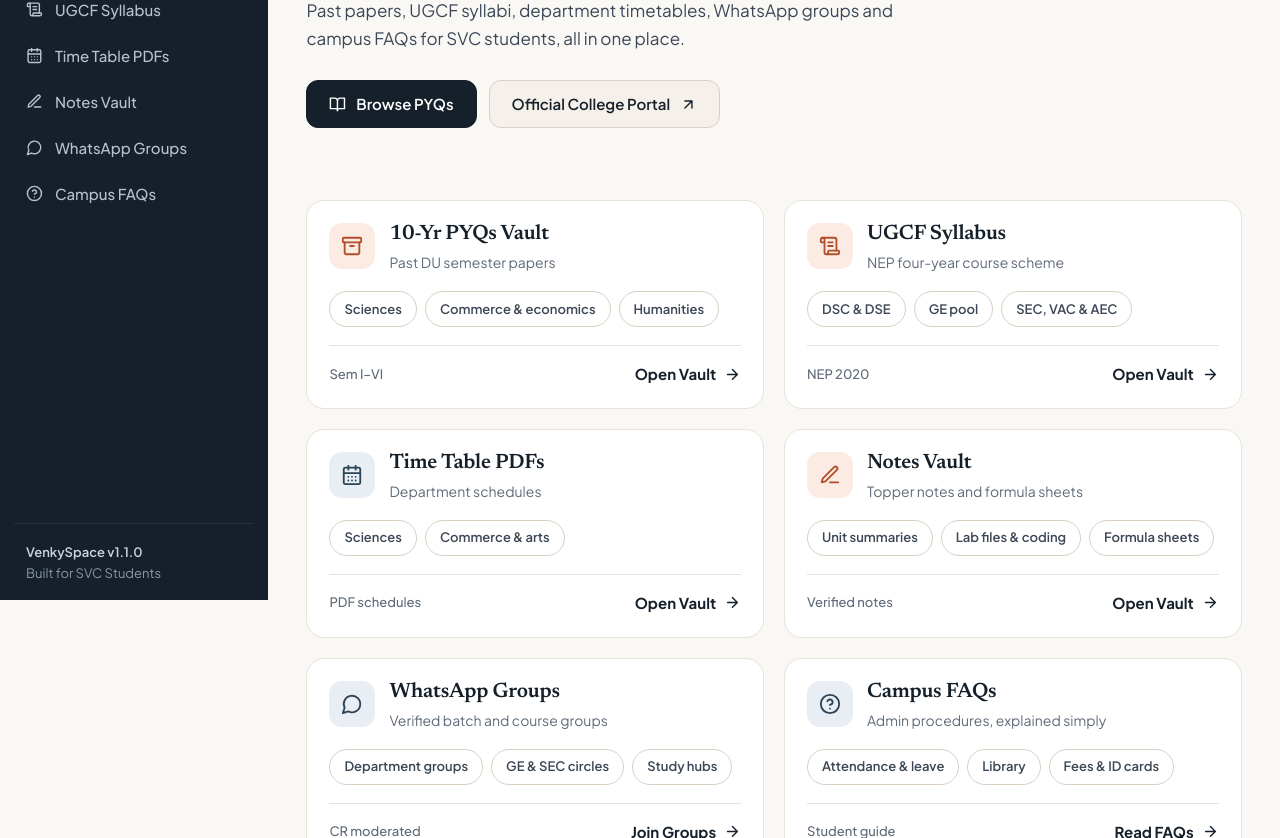
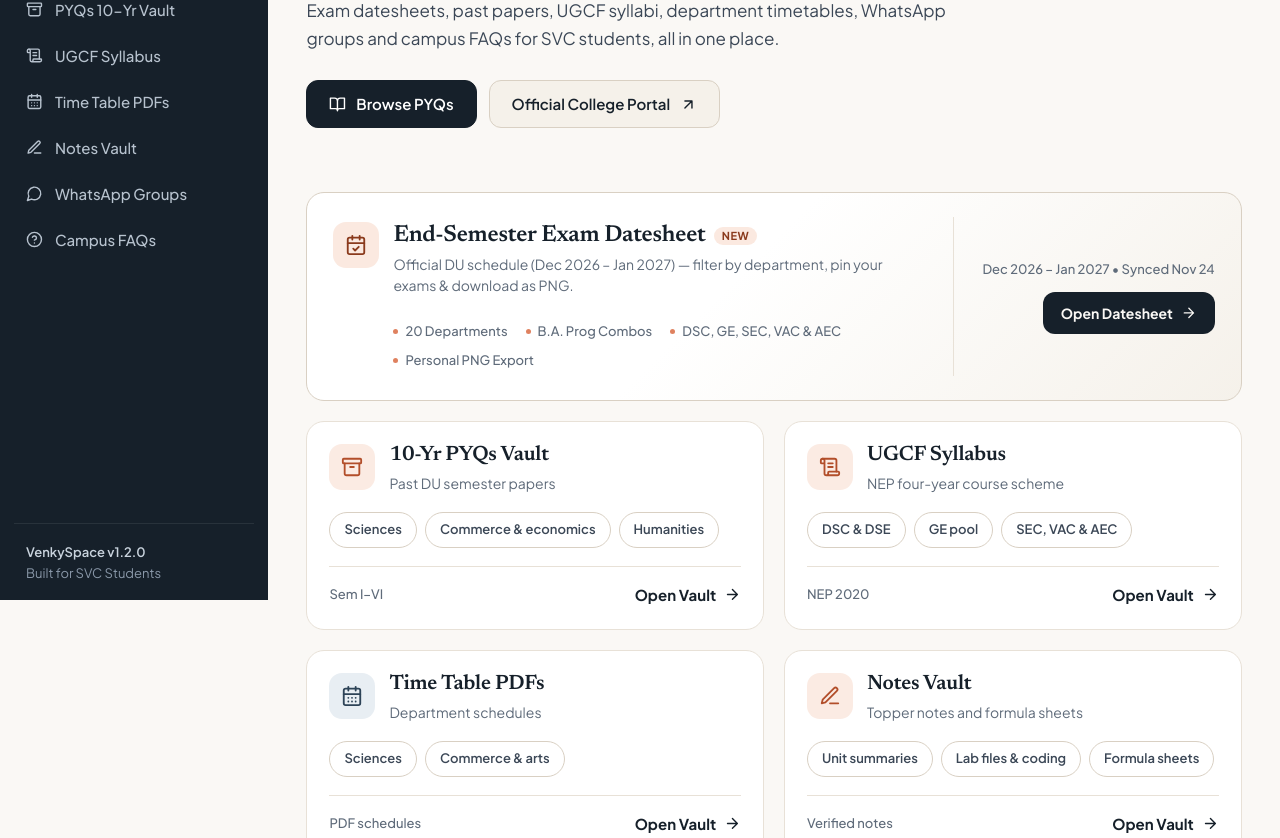
Before and after one commit to VenkySpace/VenkySpace, a plain HTML site: page index.html in a window 1280 px wide. Shown: the part 200-1038 px from the top of the page. Drawn offline with Linux system fonts and the light colour scheme.

Commit message:
Add files via upload

```diff
--- a/index.html
+++ b/index.html
@@ -42,7 +42,6 @@ a{color:inherit;text-decoration:none}
   background:#16202A;
   color:#B7C2CE;
   z-index:60;
-  /* Sleek custom scrollbar for left vertical bar */
   scrollbar-width:thin;
   scrollbar-color:rgba(255,255,255,.16) transparent;
 }
@@ -62,6 +61,8 @@ a{color:inherit;text-decoration:none}
 .vs-nav a:hover{background:rgba(255,255,255,.06);color:#fff}
 .vs-nav a[aria-current=page]{background:rgba(255,255,255,.1);color:#fff;font-weight:600}
 .vs-nav a[aria-current=page]::before{content:"";position:absolute;left:0;top:10px;bottom:10px;width:3px;border-radius:0 3px 3px 0;background:var(--co)}
+.vs-badge-new{display:inline-flex;align-items:center;padding:2px 8px;border-radius:999px;font-size:.6875rem;font-weight:700;letter-spacing:.05em;text-transform:uppercase;background:var(--sb);color:var(--si);line-height:1.3}
+.vs-nav a .vs-badge-new{margin-left:auto;background:rgba(217,107,67,.22);color:#F6C3AE}
 .vs-nav-more{display:none;margin-top:22px}
 .vs-side-foot{margin-top:auto;padding:18px 12px 0;border-top:1px solid rgba(255,255,255,.08);font-size:.8125rem;color:#8A98A9}
 .vs-side-foot b{display:block;color:#C9D3DD;font-weight:600}
@@ -89,16 +90,18 @@ a{color:inherit;text-decoration:none}
 
 /* Hero */
 .vs-content{max-width:1180px;margin:0 auto;padding:44px clamp(16px,3vw,40px) 56px}
-.vs-hero{padding-bottom:52px}
+.vs-hero{padding-bottom:44px}
 .vs-greeting{margin-bottom:12px;font-weight:500;color:var(--mu)}
 .vs-hero h1{font:600 clamp(2.4rem,5.2vw,3.6rem)/1.04 var(--serif);letter-spacing:-.025em;color:var(--ink)}
-.vs-hero-sub{margin-top:16px;max-width:52ch;font-size:1.0625rem;line-height:1.65}
+.vs-hero-sub{margin-top:16px;max-width:54ch;font-size:1.0625rem;line-height:1.65}
 .vs-cta{display:flex;flex-wrap:wrap;gap:12px;margin-top:28px}
-.vs-btn{display:inline-flex;align-items:center;justify-content:center;gap:10px;min-height:48px;padding:0 22px;border-radius:12px;border:1px solid transparent;font-weight:600}
+.vs-btn{display:inline-flex;align-items:center;justify-content:center;gap:10px;min-height:48px;padding:0 22px;border-radius:12px;border:1px solid transparent;font-weight:600;transition:background-color .15s,border-color .15s}
 .vs-btn.vs-btn-primary{background:#16202A;border-color:#16202A;color:#FFFFFF}
 .vs-btn.vs-btn-primary:hover{background:#2A3D52;border-color:#2A3D52;color:#FFFFFF}
 [data-theme=dark] .vs-btn.vs-btn-primary{background:#243445;border-color:rgba(255,255,255,.22)}
 [data-theme=dark] .vs-btn.vs-btn-primary:hover{background:#31465C}
+.vs-btn-accent{background:var(--co);border-color:var(--co);color:#fff}
+.vs-btn-accent:hover{background:#C25933;border-color:#C25933;color:#fff}
 .vs-btn-ghost{background:var(--sf2);color:var(--ink);border-color:var(--ln2)}
 .vs-btn-ghost:hover{background:var(--sf)}
 .vs-tile{width:40px;height:40px;flex:none;display:grid;place-items:center;border-radius:12px;background:var(--t1);color:var(--t1i)}
@@ -132,6 +135,24 @@ a{color:inherit;text-decoration:none}
 .vs-open:focus-visible::after{outline:2px solid var(--fc);outline-offset:3px}
 .vs-open .vs-ic{transition:transform .2s}
 .vs-card:hover .vs-open .vs-ic{transform:translateX(3px)}
+
+/* Featured launch card (spans full grid width above the 3x2 cards) */
+.vs-card-featured{grid-column:1 / -1;background:linear-gradient(135deg,var(--sf) 45%,var(--sf2) 100%);border-color:var(--ln2)}
+.vs-card-featured .vs-tile{background:var(--sb);color:var(--si)}
+.vs-card-title-row{display:flex;align-items:center;flex-wrap:wrap;gap:8px}
+.vs-card-featured h3{font-size:1.45rem}
+.vs-card-specs{display:flex;flex-wrap:wrap;align-items:center;gap:8px 18px;font-size:.8125rem;font-weight:500;color:var(--mu)}
+.vs-card-specs span{display:inline-flex;align-items:center;gap:7px}
+.vs-card-specs span::before{content:"";width:5px;height:5px;border-radius:50%;background:var(--co);opacity:.85}
+@media (min-width:860px){
+  .vs-card-featured{display:grid;grid-template-columns:1fr auto;grid-template-rows:auto auto;align-items:center;gap:16px 28px;padding:24px 26px}
+  .vs-card-featured .vs-card-head{grid-column:1;grid-row:1}
+  .vs-card-featured .vs-card-specs{grid-column:1;grid-row:2;padding-left:60px}
+  .vs-card-featured .vs-card-foot{grid-column:2;grid-row:1 / span 2;margin-top:0;padding-top:0;padding-left:28px;border-top:0;border-left:1px solid var(--ln);flex-direction:column;align-items:flex-end;justify-content:center;gap:12px;min-width:210px;height:100%}
+  .vs-card-featured .vs-open{padding:10px 18px;border-radius:12px;background:var(--ink);color:var(--bg);font-size:.875rem}
+  [data-theme=dark] .vs-card-featured .vs-open{background:var(--sf2);color:var(--ink);border:1px solid var(--ln2)}
+}
+
 .vs-empty{margin-top:20px;padding:40px 20px;text-align:center;background:var(--sf);border:1px dashed var(--ln2);border-radius:18px}
 .vs-empty[hidden]{display:none}
 .vs-empty .vs-btn{margin-top:14px;min-height:44px}
@@ -172,7 +193,7 @@ a{color:inherit;text-decoration:none}
 .vs-search{display:none;order:3;flex-basis:100%;max-width:none}
 .vs-topbar.is-search .vs-search{display:block}
 #theme-toggle{width:44px;height:44px}
-.vs-hero{padding-bottom:40px}
+.vs-hero{padding-bottom:36px}
 .vs-footer-cols{grid-template-columns:repeat(2,minmax(0,1fr))}
 }
 @media (max-width:640px){
@@ -204,6 +225,7 @@ a{color:inherit;text-decoration:none}
 <symbol id="i-vault" viewBox="0 0 24 24"><rect width="20" height="5" x="2" y="3" rx="1"/><path d="M4 8v11a2 2 0 0 0 2 2h12a2 2 0 0 0 2-2V8M10 12h4"/></symbol>
 <symbol id="i-scroll" viewBox="0 0 24 24"><path d="M15 12h-5M15 8h-5M19 17V5a2 2 0 0 0-2-2H4"/><path d="M8 21h12a2 2 0 0 0 2-2v-1a1 1 0 0 0-1-1H11a1 1 0 0 0-1 1v1a2 2 0 1 1-4 0V5a2 2 0 1 0-4 0v2a1 1 0 0 0 1 1h3"/></symbol>
 <symbol id="i-cal" viewBox="0 0 24 24"><path d="M8 2v4M16 2v4M3 10h18M8 14h.01M12 14h.01M16 14h.01M8 18h.01M12 18h.01M16 18h.01"/><rect width="18" height="18" x="3" y="4" rx="2"/></symbol>
+<symbol id="i-datesheet" viewBox="0 0 24 24"><path d="M8 2v4M16 2v4M3 10h18"/><rect width="18" height="18" x="3" y="4" rx="2"/><path d="m9 16 2 2 4-4"/></symbol>
 <symbol id="i-pen" viewBox="0 0 24 24"><path d="M12 20h9M16.5 3.5a2.1 2.1 0 0 1 3 3L7 19l-4 1 1-4z"/></symbol>
 <symbol id="i-chat" viewBox="0 0 24 24"><path d="M7.9 20A9 9 0 1 0 4 16.1L2 22z"/></symbol>
 <symbol id="i-help" viewBox="0 0 24 24"><circle cx="12" cy="12" r="10"/><path d="M9.1 9a3 3 0 0 1 5.8 1c0 2-3 3-3 3M12 17h.01"/></symbol>
@@ -228,6 +250,7 @@ a{color:inherit;text-decoration:none}
     <div class="vs-nav-label">Academic hub</div>
     <nav class="vs-nav" aria-label="Academic hub">
       <a href="index.html" aria-current="page"><svg class="vs-ic"><use href="#i-dash"/></svg>Dashboard</a>
+      <a href="academic-resources/datesheet.html"><svg class="vs-ic"><use href="#i-datesheet"/></svg>Exam Datesheet<span class="vs-badge-new">New</span></a>
       <a href="academic-resources/pyqs.html"><svg class="vs-ic"><use href="#i-vault"/></svg>PYQs 10-Yr Vault</a>
       <a href="academic-resources/syllabus.html"><svg class="vs-ic"><use href="#i-scroll"/></svg>UGCF Syllabus</a>
       <a href="academic-resources/timetable.html"><svg class="vs-ic"><use href="#i-cal"/></svg>Time Table PDFs</a>
@@ -242,7 +265,7 @@ a{color:inherit;text-decoration:none}
         <a href="academic-resources/contact.html"><svg class="vs-ic"><use href="#i-mail"/></svg>Contact</a>
       </nav>
     </div>
-    <div class="vs-side-foot"><b>VenkySpace v1.1.0</b>Built for SVC Students</div>
+    <div class="vs-side-foot"><b>VenkySpace v1.2.0</b>Built for SVC Students</div>
   </aside>
 
   <div class="vs-main">
@@ -253,7 +276,7 @@ a{color:inherit;text-decoration:none}
       <a href="index.html" class="vs-brand vs-topbar-brand" aria-label="VenkySpace Home"><b>VenkySpace<i>.</i></b><small>SVC DU</small></a>
       <div class="vs-search" role="search">
         <svg class="vs-ic"><use href="#i-search"/></svg>
-        <input type="search" id="global-campus-search" placeholder="Search PYQs, syllabus, timetables, notes, FAQs…" aria-label="Search all modules" autocomplete="off">
+        <input type="search" id="global-campus-search" placeholder="Search datesheet, PYQs, syllabus, timetables, notes, FAQs…" aria-label="Search all modules" autocomplete="off">
       </div>
       <div class="vs-actions">
         <nav class="vs-quick" aria-label="Quick links">
@@ -273,7 +296,7 @@ a{color:inherit;text-decoration:none}
         <div>
           <p class="vs-greeting" id="dynamic-greeting">Welcome back, Venkyite</p>
           <h1>Academic Workspace.</h1>
-          <p class="vs-hero-sub">Past papers, UGCF syllabi, department timetables, WhatsApp groups and campus FAQs for SVC students, all in one place.</p>
+          <p class="vs-hero-sub">Exam datesheets, past papers, UGCF syllabi, department timetables, WhatsApp groups and campus FAQs for SVC students, all in one place.</p>
           <div class="vs-cta">
             <a href="academic-resources/pyqs.html" class="vs-btn vs-btn-primary"><svg class="vs-ic"><use href="#i-book"/></svg>Browse PYQs</a>
             <a href="https://www.svc.ac.in" target="_blank" rel="noopener noreferrer" class="vs-btn vs-btn-ghost">Official College Portal<svg class="vs-ic"><use href="#i-up-right"/></svg></a>
@@ -284,6 +307,29 @@ a{color:inherit;text-decoration:none}
       <!-- CORE ACADEMIC UTILITIES -->
       <section aria-label="Academic modules">
         <div class="vs-grid">
+
+          <article class="vs-card vs-card-featured" data-category="schedule" data-keywords="datesheet date sheet exam schedule dec 2026 jan 2027 end semester admit card upc morning evening dsc ge sec vac aec b.a. programme major minor pin personal datesheet png download countdown">
+            <div class="vs-card-head">
+              <span class="vs-tile"><svg class="vs-ic"><use href="#i-datesheet"/></svg></span>
+              <div>
+                <div class="vs-card-title-row">
+                  <h3>End-Semester Exam Datesheet</h3>
+                  <span class="vs-badge-new">New</span>
+                </div>
+                <p>Official DU schedule (Dec 2026 – Jan 2027) — filter by department, pin your exams &amp; download as PNG.</p>
+              </div>
+            </div>
+            <p class="vs-card-specs">
+              <span>20 Departments</span>
+              <span>B.A. Prog Combos</span>
+              <span>DSC, GE, SEC, VAC &amp; AEC</span>
+              <span>Personal PNG Export</span>
+            </p>
+            <div class="vs-card-foot">
+              <span class="vs-meta" id="datesheet-live-meta">Dec 2026 – Jan 2027 • Synced Nov 24</span>
+              <a class="vs-open" href="academic-resources/datesheet.html" aria-label="Open End-Semester Exam Datesheet">Open Datesheet<svg class="vs-ic"><use href="#i-arrow"/></svg></a>
+            </div>
+          </article>
 
           <article class="vs-card" data-category="studies" data-keywords="pyq previous year question papers physics chemistry maths mathematics stats statistics electronics biological sciences b.com commerce economics history political science pol science english sociology hindi semester exams">
             <div class="vs-card-head"><span class="vs-tile"><svg class="vs-ic"><use href="#i-vault"/></svg></span><div><h3>10-Yr PYQs Vault</h3><p>Past DU semester papers</p></div></div>
@@ -376,6 +422,7 @@ a{color:inherit;text-decoration:none}
       <div>
         <h3>Student Utilities</h3>
         <ul>
+          <li><a href="academic-resources/datesheet.html">End-Sem Exam Datesheet</a></li>
           <li><a href="academic-resources/timetable.html">Department Time Table</a></li>
           <li><a href="academic-resources/officialwagroups.html">WhatsApp Communities</a></li>
           <li><a href="academic-resources/campusfaq.html">Campus FAQs &amp; Help</a></li>
@@ -415,6 +462,17 @@ a{color:inherit;text-decoration:none}
   if (greet) {
     var hr = new Date().getHours();
     greet.textContent = 'Good ' + (hr < 12 ? 'morning' : hr < 17 ? 'afternoon' : 'evening') + ', Venkyite';
+  }
+
+  /* ---------- Live pinned exam count from Datesheet ---------- */
+  var dsMeta = $('#datesheet-live-meta');
+  if (dsMeta) {
+    try {
+      var pins = JSON.parse(localStorage.getItem('venky-personal-datesheet-v3') || '[]');
+      if (Array.isArray(pins) && pins.length > 0) {
+        dsMeta.textContent = pins.length + ' exam' + (pins.length === 1 ? '' : 's') + ' pinned • Synced Nov 24';
+      }
+    } catch (e) {}
   }
 
   /* ---------- Mobile drawer ---------- */
```
